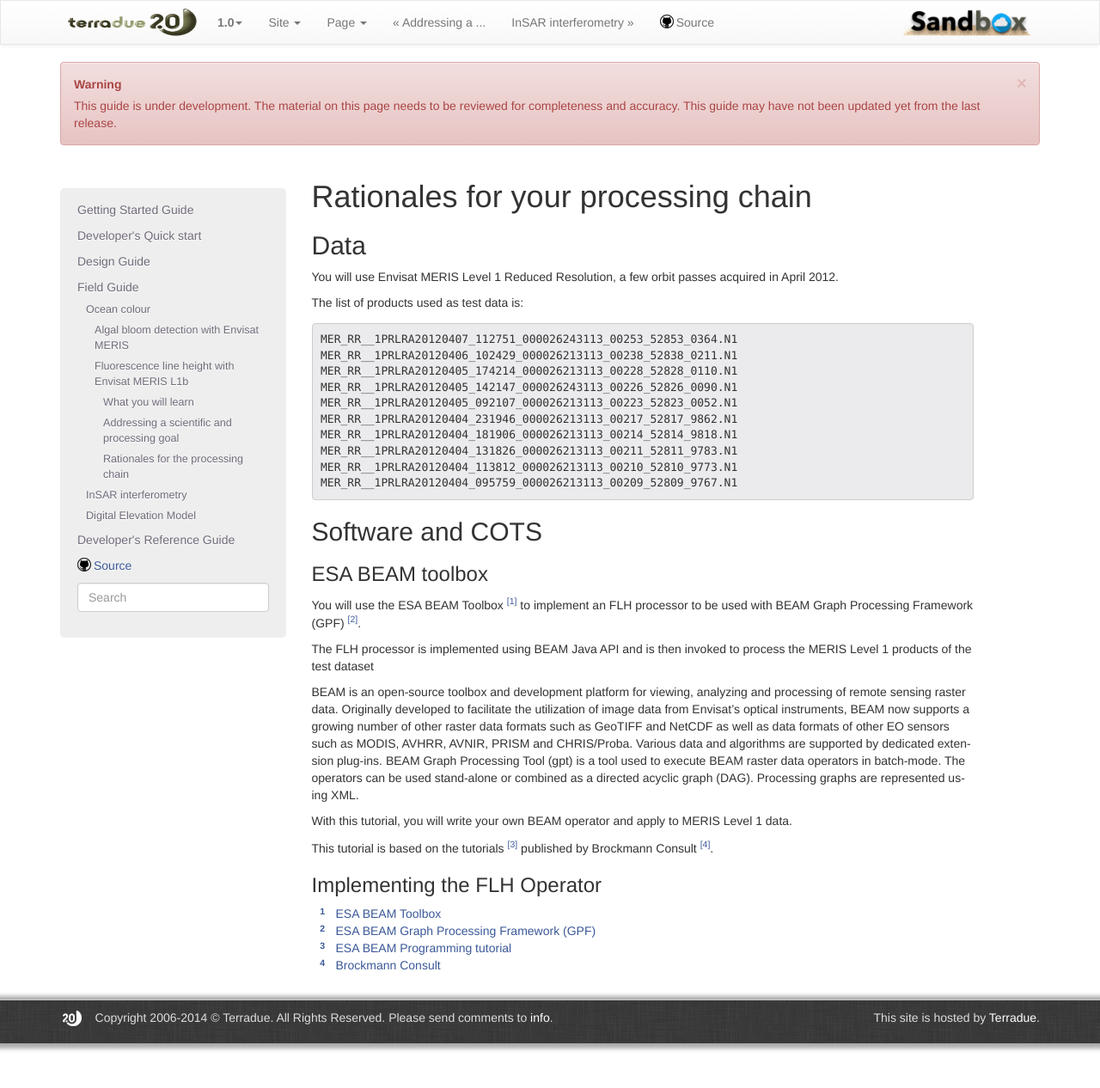
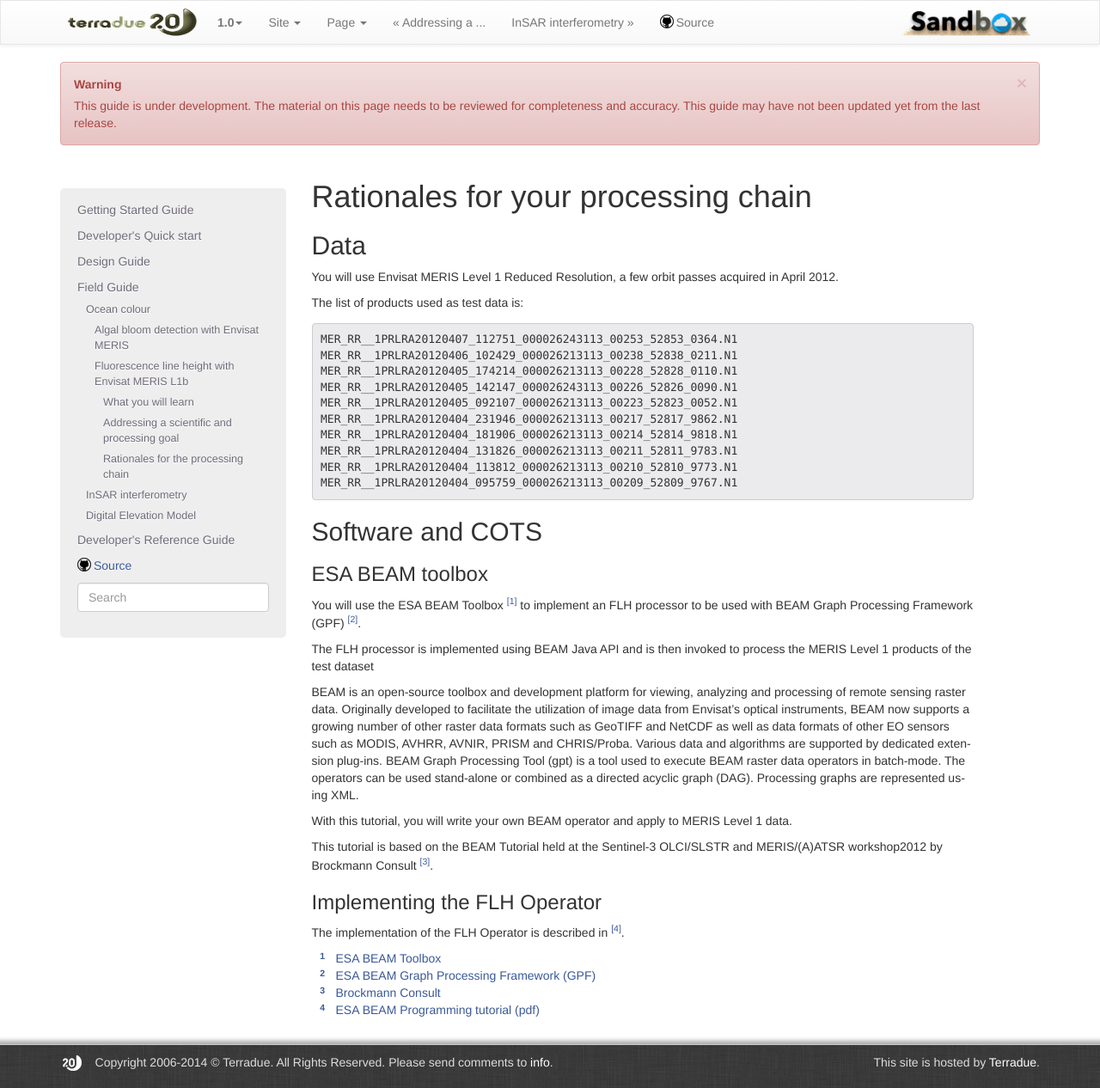
Before and after one commit to Terradue/doc-developer-sandbox, a Sphinx documentation site: the page built from source/field/ocean_color/lib_beam_flh/rational.rst, in a window 1280 px wide. Shown: the whole page at 86% size. Built offline with Sphinx 7.4.7, drawn with Linux system fonts in a browser that asks for light colours; pages that are not in the unit, such as notebooks, are missing from menus.

Commit message:
Update rational.rst

```diff
--- a/source/field/ocean_color/lib_beam_flh/rational.rst
+++ b/source/field/ocean_color/lib_beam_flh/rational.rst
@@ -36,12 +36,14 @@
 
 With this tutorial, you will write your own BEAM operator and apply to MERIS Level 1 data.
 
-This tutorial is based on the tutorials [#f3]_ published by Brockmann Consult [#f4]_.
+This tutorial is based on the BEAM Tutorial held at the Sentinel-3 OLCI/SLSTR and MERIS/(A)ATSR workshop2012 by Brockmann Consult [#f3]_.
 
 Implementing the FLH Operator
 -----------------------------
 
+The implementation of the FLH Operator is described in [#f4]_.
+
 .. [#f1] `ESA BEAM Toolbox <http://www.brockmann-consult.de/cms/web/beam/>`_
 .. [#f2] `ESA BEAM Graph Processing Framework (GPF) <http://www.brockmann-consult.de/beam/doc/help/gpf/GpfOverview.html>`_
-.. [#f3] `ESA BEAM Programming tutorial <http://www.brockmann-consult.de/beam-wiki/display/BEAM/BEAM+4+Programming+Tutorial>`_
-.. [#f4] `Brockmann Consult <http://www.brockmann-consult.de/>`_
+.. [#f3] `Brockmann Consult <http://www.brockmann-consult.de/>`_
+.. [#f4] `ESA BEAM Programming tutorial (pdf) <http://www.brockmann-consult.de/beam/tutorials/ESRINWorkshop2012/BEAM_Programming_Tutorial_20121018.pdf>`_
```
